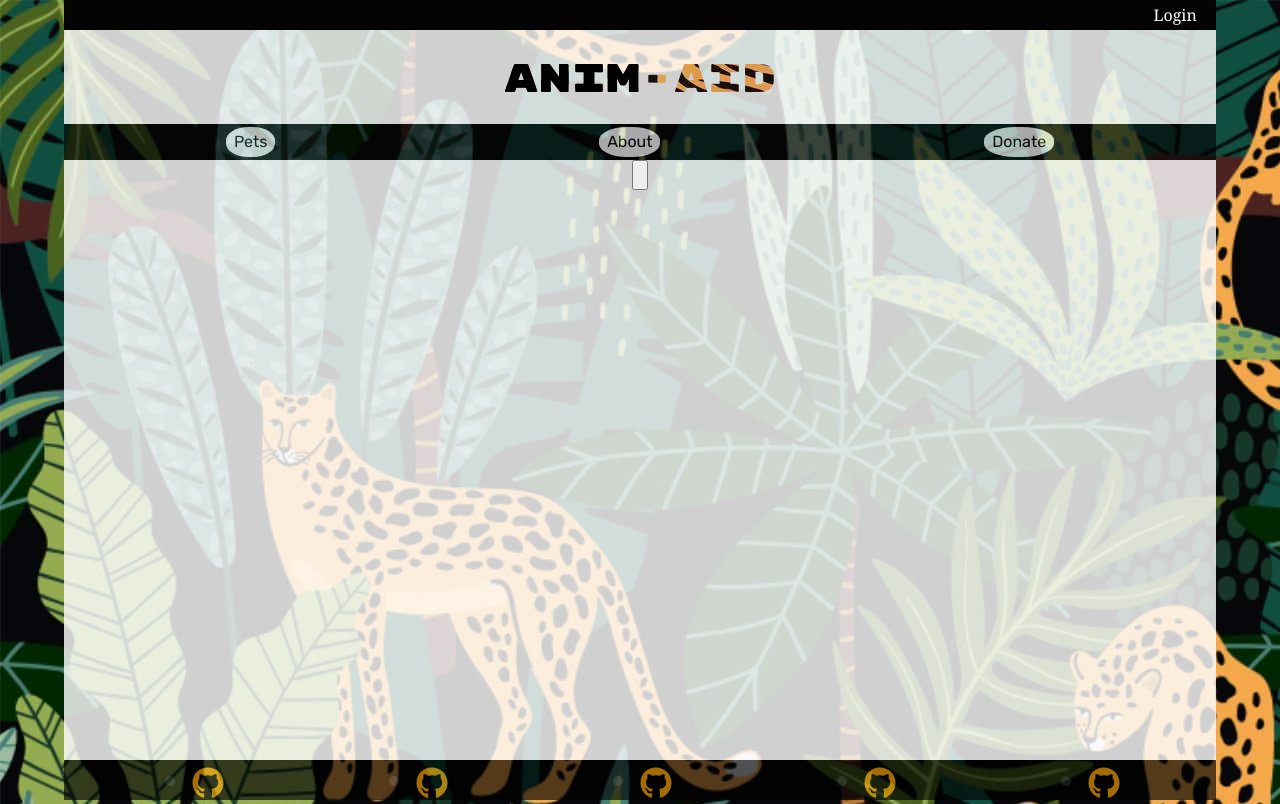
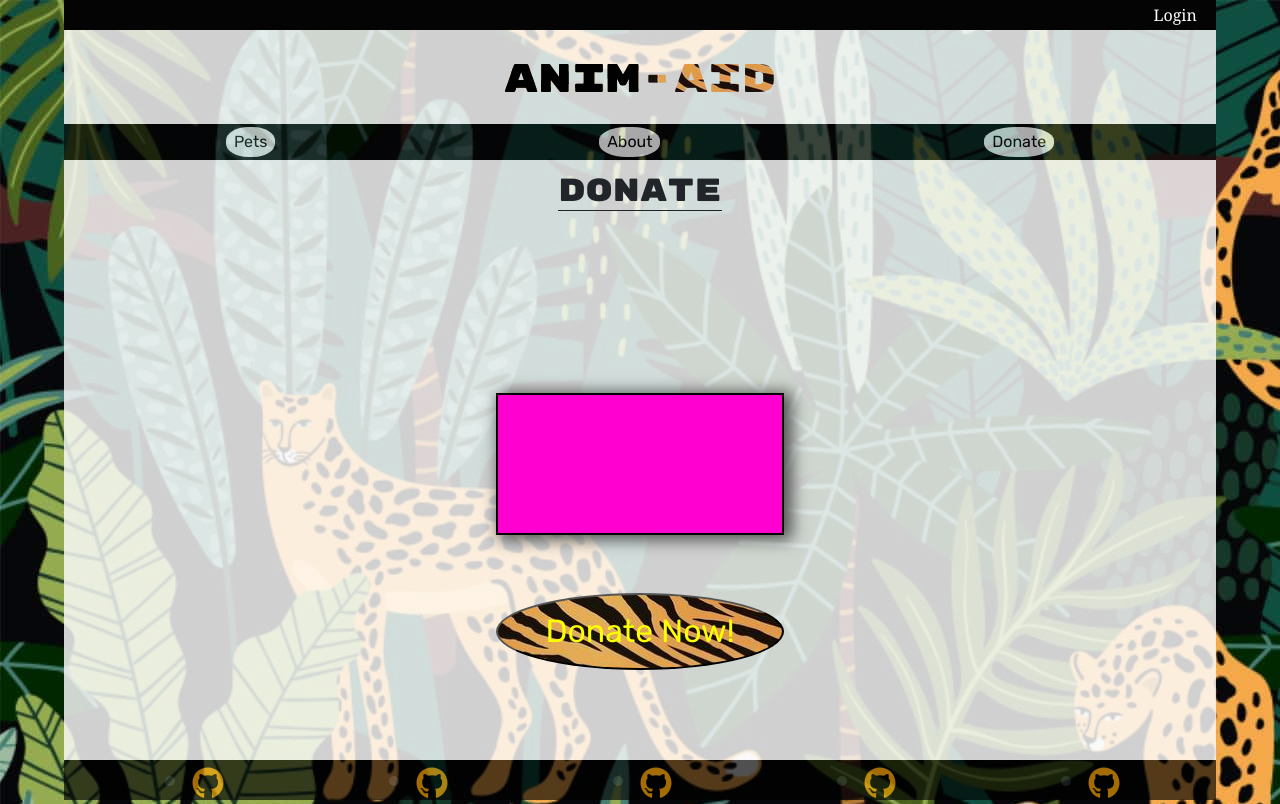
Before and after one commit to kabdomora/P3G5, a React (Create React App) app in the folder client/: page /donate in a window 1280 px wide. Built offline with nearby package versions, Linux system fonts and the light colour scheme.

Commit message:
modal styling, css rework in some areas, some html (componets) structure reworked as well

```diff
--- a/client/src/components/Donate.js
+++ b/client/src/components/Donate.js
@@ -2,26 +2,36 @@ import React, {useState} from 'react';
 import DonationModal from './DonationModal';
 
 
-
 function Donate() {
     const [showModal, setShowModal] = useState(false);
+
     const handleDonateClick = () => {
-        setShowModal(true);
+      setShowModal(true);
     };
 
+    const handleCloseModal = () => {
+      setShowModal(false);
+    };
 
     return (
-        <div className='main-parent'>
-            <div className='main-article-parent'>
-                <div className='donate-parent'>
-                    <input type={'button'} className='donate-btn' onClick={handleDonateClick} />
-                    {showModal && <DonationModal onClose={() => setShowModal(false)} />}
+      <div className="main-parent">
+        <div className="main-article-parent">
+          {!showModal && <h2 className="article-title">Donate</h2>}
+          <div className="donate-parent">
+            <div className="donate-pic-parent">
+              <div className="donate-pic-container"></div>
+            </div>
+            {!showModal && (
+              <button type={"button"} className="donate-btn" onClick={handleDonateClick}>
+                Donate Now!
+              </button>
+            )}
+            {showModal && <DonationModal onClose={handleCloseModal} />}
+          </div>
+        </div>
+      </div>
+    );
+  }
 
 
-                </div>
-            </div>
-        </div>
-    );
-}
-
 export default Donate
--- a/client/src/components/DonationModal.js
+++ b/client/src/components/DonationModal.js
@@ -21,28 +21,30 @@ function DonationModal(props) {
   return (
     <div className="donation-modal">
       <div className="modal-content">
-        <span className="close" onClick={props.onClose}>
+        <span className="donation-close-btn" onClick={props.onClose}>
           &times;
         </span>
-        <form onSubmit={handleSubmit}>
-          <h2>Make a Donation</h2>
-          <div>
-              <label htmlFor="pets">Select a Pet:</label>
-              <select id="pets" value={selectedPet} onChange={handlePetSelect}>
-                  <option value="">Select a Pet</option>
+        <form className = "donate-modal-form" onSubmit={handleSubmit}>
+          <h2 className='modal-header'>Make a Donation!</h2>
+          <div className='lower-donate-modal'>
+          <div className='dModal-selector-parent'>
+              <label className='modal-text' htmlFor="pets-select">Select a </label>
+              <select id="dModal-selector" value={selectedPet} onChange={handlePetSelect}>
+                  <option value="">Pet</option>
                   {modalPetsData()}
                 </select>
             </div>
-            <div>
-            <label htmlFor="amount">Select an Amount:</label>
-            <select id="amount" value={donationAmount} onChange={handleAmountSelect}>
-              <option value="0">Select an Amount</option>
+            <div className='dModal-selector-parent'>
+            <label className='modal-text' htmlFor="amount">Choose donation </label>
+            <select id="dModal-selector" value={donationAmount} onChange={handleAmountSelect}>
+              <option value="0">Amount</option>
               <option value="5">$5</option>
               <option value="10">$10</option>
               <option value="20">$20</option>
             </select>
+            </div>
           </div>
-          <button type="submit">Donate</button>
+          <button className='donate-submit-btn' type="submit">Submit!</button>
         </form>
       </div>
     </div>
--- a/client/src/index.css
+++ b/client/src/index.css
@@ -1,6 +1,11 @@
 body {
   font-family: 'Rubik', sans-serif;
   background-image: url('./assets/wallpaper.jpg');
+  height: 100%
+}
+
+html {
+  height: 100%
 }
 
 h1,
@@ -115,7 +120,7 @@ h6 {
 
 /* Main */
 .main-parent {
-  height: 100%;
+  height: 75vh;
   width: 100%;
   display: flex;
   flex-direction: column;
@@ -124,19 +129,19 @@ h6 {
 }
 
 .main-article-parent {
-  height: fit-content;
-  min-height: 75vh;
+  height: 100%;
   width: 90%;
   background-color: rgba(254, 254, 254, 0.814);
   display: flex;
+  align-items: center;
   flex-direction: column;
-  align-items: center;
+  justify-content: center;
 }
 
 .article-title {
   border-bottom: 1px solid;
-  margin-bottom: 5%;
-  margin-top: 2%;
+  margin-bottom: 3%;
+  margin-top: 1%;
 }
 
 .main-article {
@@ -158,18 +163,24 @@ h6 {
   display: flex;
   flex-direction: row;
   justify-content: space-around;
+  overflow-y: scroll;
+
 }
 
 .pets-menu-col {
   width: 45%;
-  height: 25%;
+  height: 100%;
   display: flex;
   justify-content: center;
   flex-direction: column;
-  margin-bottom: 3%;
+  max-height: fit-content;
+
+
+
 }
 
 .Pets-Menu-Componet-Parent {
+  height: 45vh;
   display: flex;
   flex-direction: column;
 }
@@ -204,10 +215,6 @@ h6 {
 
   overflow: hidden;
   padding-bottom: 3%;
-
-
-
-
 }
 
 .pets-img {
@@ -233,9 +240,6 @@ h6 {
 
   justify-content: center;
   align-content: center;
-
-
-
 }
 
 .Pets-Description-Menu {
@@ -252,17 +256,210 @@ h6 {
   width:100%;
   display: flex;
   flex-direction: row;
-
 }
 
 .Pets-Menu-Sub-Parent-Header {
   font-size: medium;
   margin-right: 5%;
-
 }
 
 .Pets-Menu-Sub-Parent-Txt {
   margin-top: 10% ;
+}
+
+/* Donate */
+
+
+.donate-parent {
+
+  width: 100%;
+  height: 100%;
+  display: flex;
+  justify-content: center;
+  align-content: center;
+  align-items: center;
+  flex-direction: column;
+}
+
+.donate-btn {
+  width: 25%;
+  height: 15%;
+  border-radius: 90%;
+
+  font-size: xx-large;
+
+  color:rgb(251, 255, 0);
+  background-image: url('./assets/tigerprint.jpg');
+}
+
+.donate-pic-parent {
+  height: 50%;
+  width: 100%;
+
+  display: flex;
+  justify-content: center;
+
+}
+
+.donate-pic-container {
+  background-color: rgb(255, 0, 208);
+  width: 25%;
+  margin: 5%;
+
+  object-fit: cover;
+
+  border: 2px;
+  border-color: black;
+  border-style: solid;
+
+  box-shadow: 5px 2px 15px 3px rgb(81, 81, 81);
+
+
+
+}
+
+.donation-modal {
+  height: 50%;
+  width: 80vh;
+  background-color: white;
+
+  display: flex;
+  flex-direction: column;
+  justify-content: center ;
+  align-items: center;
+
+  margin-bottom: 5%;
+
+  border: 2px;
+  border-color: black;
+  border-style: solid;
+
+  box-shadow: 5px 2px 15px 3px rgb(81, 81, 81);
+
+}
+
+.modal-content {
+  height: 100%;
+  width: 100%;
+  display: flex;
+  flex-direction: column;
+  justify-content: center ;
+  align-items: center;
+
+
+  background-image: url(./assets/jungle.png);
+  object-fit: cover;
+
+}
+
+
+
+.donation-close-btn {
+
+  display: flex;
+  align-self: flex-end;
+  font-size: 3vh;
+  margin-right: 3%;
+  margin-bottom: 2%;
+  color: rgb(19, 50, 7);
+}
+
+.donate-modal-form {
+  height: 95%;
+  width: 100%;
+
+  display: flex;
+  flex-direction: column;
+
+}
+
+.modal-header {
+  align-self: center;
+  margin: 1%;
+  margin-bottom: 5%;
+
+  border-radius: 40%;
+
+  height: 25%;
+
+  align-self: center;
+  margin: 1%;
+  margin-bottom: 5%;
+  border-radius: 40%;
+
+  padding: 1%;
+
+  background-color: rgba(0, 0, 0, 0.481);
+
+  color: rgb(245, 151, 20);
+  text-shadow: 2px 2px 4px rgb(138, 0, 0);
+
+}
+
+.lower-donate-modal {
+  display: flex;
+  justify-content: space-around;
+  padding: 15px;
+  padding-bottom: 0px;
+  margin-bottom: 6%;
+}
+
+.modal-text {
+  margin-right: 10px;
+}
+
+.dModal-selector-parent {
+  background-color: rgba(0, 0, 0, 0.481);
+  border-radius:45%;
+  padding-left: 2%;
+  color: rgb(245, 151, 20);
+  text-shadow: 2px 2px 4px rgb(138, 0, 0);
+
+}
+
+.donate-submit-btn {
+  height: 20%;
+  width: 30%;
+
+  display: flex;
+  align-self: center;
+  justify-content: center;
+  align-items: center;
+
+  border-radius: 40%;
+  background-color: rgb(57, 112, 57);
+  border-color: rgb(245, 151, 20);
+  color: rgb(245, 151, 20);
+  text-shadow: 2px 2px 4px rgb(138, 0, 0);
+  box-shadow: 5px 2px 15px 3px rgb(81, 81, 81);
+
+  font-weight: 800;
+  font-size: xx-large;
+
+  transition: ease-in-out .5s;
+
+}
+
+.donate-submit-btn:hover {
+  height: 20%;
+  width: 30%;
+
+  display: flex;
+  align-self: center;
+  justify-content: center;
+  align-items: center;
+
+  border-radius: 40%;
+  background-color: rgb(245, 151, 20);
+  border-color:  transparent;
+  color: rgb(57, 112, 57);
+  text-shadow: 2px 2px 4px rgb(255, 255, 255);
+  box-shadow: 5px 5px 25px 10px rgb(0, 0, 0);
+
+  font-weight: 800;
+  font-size: xx-large;
+
+  transform: scale(1.5);
 
 }
 
@@ -302,9 +499,3 @@ h6 {
 .iconcolor:hover {
   color:rgb(255, 255, 255);
 }
-
-.donation-modal {
-  height: 80vh;
-  width: 80vh;
-  background-color: white;
-}
```
